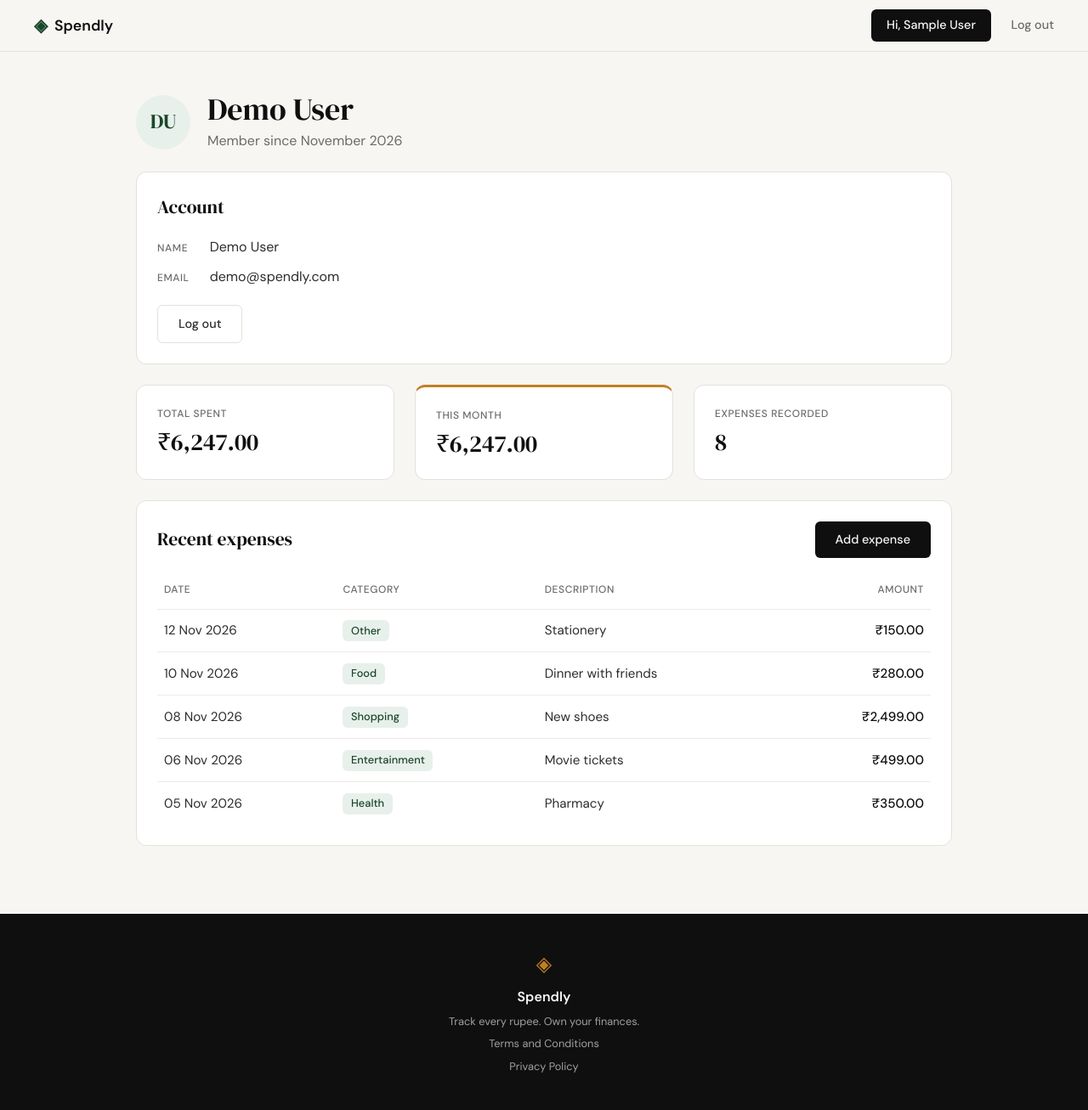
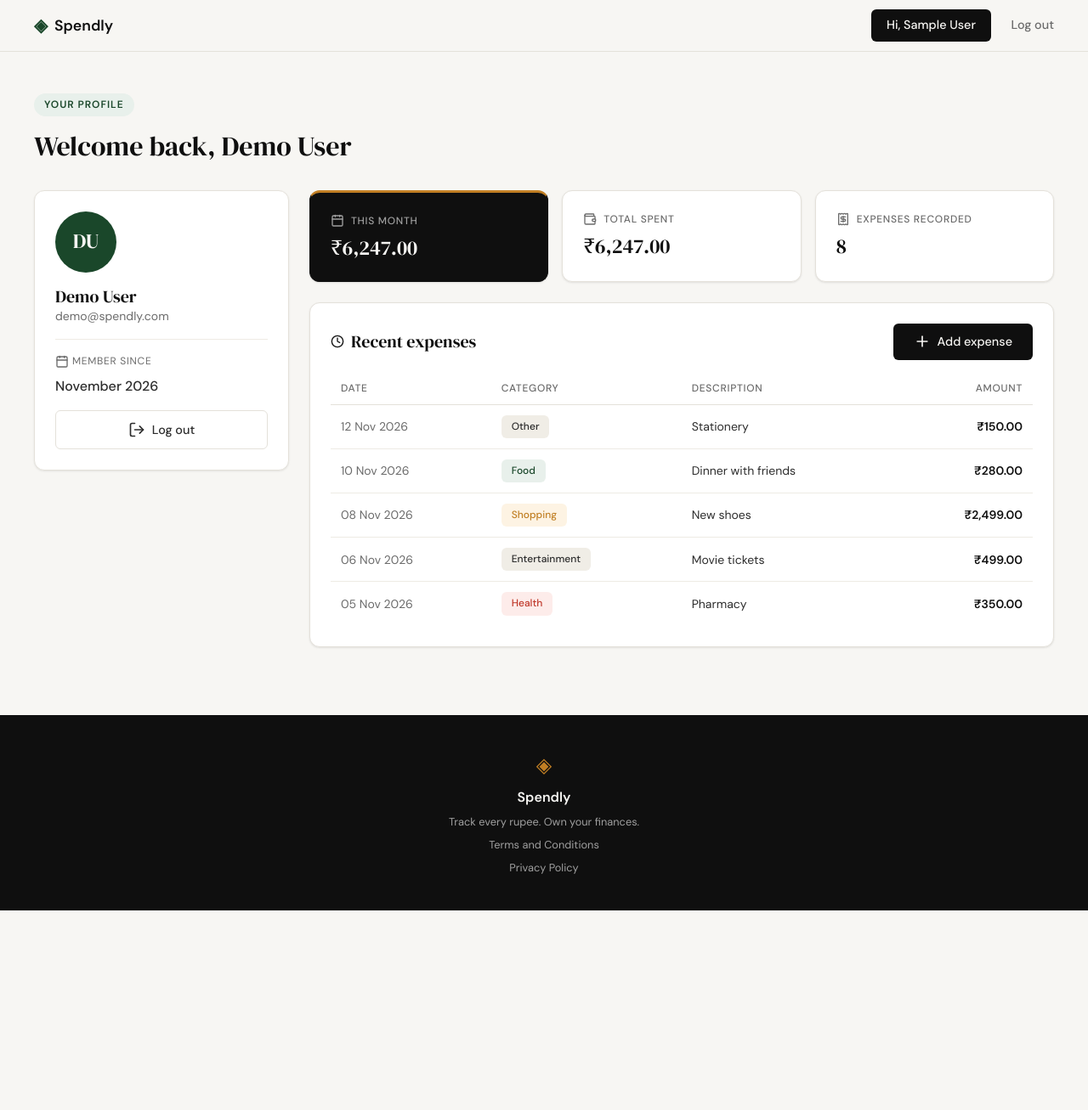
Before and after one commit to Juliusiscoding/Spendly, a Flask app: page /profile in a window 1280 px wide. Shown: the whole page at 85% size. After the commit the page ends 1072 px from the top, so only its background shows below. Run offline with Flask 3, Linux system fonts and the light colour scheme; the visitor is signed in with stand-in values (Sample User, id 1); data comes from the database, SQL or seed files in the repository; some libraries are stand-ins or nearby versions.

Commit message:
add profile page ui

```diff
--- a/static/css/profile.css
+++ b/static/css/profile.css
@@ -1,31 +1,112 @@
 /* ------------------------------------------------------------------ */
-/* Profile page                                                        */
+/* Profile page — every class prefixed pf-                             */
 /* ------------------------------------------------------------------ */
 
-.pf-section { padding: 3rem 1.5rem 5rem; }
+.pf-section {
+    padding: 3rem 2rem 5rem;
+}
 
 .pf-inner {
-    max-width: 960px;
+    max-width: var(--max-width);
     margin: 0 auto;
+}
+
+/* ------------------------------------------------------------------ */
+/* Page header                                                         */
+/* ------------------------------------------------------------------ */
+
+.pf-page-header {
+    margin-bottom: 2rem;
+}
+
+.pf-eyebrow {
+    display: inline-block;
+    background: var(--accent-light);
+    color: var(--accent);
+    font-size: 0.75rem;
+    font-weight: 600;
+    letter-spacing: 0.08em;
+    text-transform: uppercase;
+    padding: 0.25rem 0.75rem;
+    border-radius: 999px;
+    margin-bottom: 1rem;
+}
+
+.pf-title {
+    font-family: var(--font-display);
+    font-size: clamp(1.5rem, 4vw, 2rem);
+    font-weight: 400;
+    line-height: 1.2;
+    color: var(--ink);
+}
+
+/* ------------------------------------------------------------------ */
+/* Layout and surfaces                                                 */
+/* ------------------------------------------------------------------ */
+
+.pf-layout {
+    display: grid;
+    grid-template-columns: 300px 1fr;
+    gap: 1.5rem;
+    align-items: start;
+}
+
+.pf-main {
     display: grid;
     gap: 1.5rem;
+    min-width: 0;
 }
 
-/* Header ------------------------------------------------------------ */
+.pf-card,
+.pf-stat {
+    background: var(--paper-card);
+    border: 1px solid var(--border);
+    border-radius: var(--radius-md);
+    padding: 1.5rem;
+    box-shadow: 0 1px 2px rgba(0, 0, 0, 0.04), 0 1px 3px rgba(0, 0, 0, 0.06);
+}
 
-.pf-header {
-    display: flex;
+/* ------------------------------------------------------------------ */
+/* Icons (Lucide replaces each <i> with <svg class="lucide">)          */
+/* ------------------------------------------------------------------ */
+
+.pf-section svg.lucide {
+    width: 16px;
+    height: 16px;
+    flex-shrink: 0;
+}
+
+.pf-btn-icon,
+.pf-logout {
+    display: inline-flex;
     align-items: center;
-    gap: 1.25rem;
+    justify-content: center;
+    gap: 0.5rem;
+}
+
+.pf-btn-icon svg.lucide,
+.pf-logout svg.lucide {
+    width: 20px;
+    height: 20px;
+}
+
+/* ------------------------------------------------------------------ */
+/* Identity card                                                       */
+/* ------------------------------------------------------------------ */
+
+.pf-identity {
+    position: sticky;
+    top: 88px;
+    display: grid;
+    gap: 1rem;
 }
 
 .pf-avatar {
-    width: 64px;
-    height: 64px;
-    flex-shrink: 0;
+    width: 72px;
+    height: 72px;
     border-radius: 50%;
-    background: var(--accent-light);
-    color: var(--accent);
+    background: var(--accent);
+    color: var(--paper);
     font-family: var(--font-display);
     font-size: 1.5rem;
     display: flex;
@@ -33,157 +114,230 @@
     justify-content: center;
 }
 
-.pf-title {
+.pf-identity-text {
+    min-width: 0;
+}
+
+.pf-name {
     font-family: var(--font-display);
-    font-size: 2.25rem;
+    font-size: 1.25rem;
     font-weight: 400;
-    line-height: 1.1;
+    line-height: 1.2;
     color: var(--ink);
 }
 
-.pf-subtitle { color: var(--ink-muted); margin-top: 0.25rem; }
-
-/* Cards ------------------------------------------------------------- */
-
-.pf-card,
-.pf-stat {
-    background: var(--paper-card);
-    border: 1px solid var(--border);
-    border-radius: var(--radius-md);
-    padding: 1.5rem;
-}
-
-.pf-card-title {
-    font-family: var(--font-display);
-    font-size: 1.35rem;
-    font-weight: 400;
-    color: var(--ink);
+.pf-email {
+    font-size: 0.875rem;
+    color: var(--ink-muted);
+    overflow-wrap: anywhere;
 }
 
 .pf-details {
-    display: grid;
-    grid-template-columns: auto 1fr;
-    gap: 0.6rem 1.5rem;
-    align-items: baseline;
-    margin-top: 1rem;
+    border-top: 1px solid var(--border-soft);
+    padding-top: 1rem;
 }
 
 .pf-details dt {
+    display: inline-flex;
+    align-items: center;
+    gap: 0.25rem;
     font-size: 0.75rem;
-    font-weight: 500;
+    letter-spacing: 0.06em;
     text-transform: uppercase;
-    letter-spacing: 0.05em;
     color: var(--ink-muted);
 }
 
 .pf-details dd {
+    font-weight: 500;
     color: var(--ink-soft);
-    overflow-wrap: anywhere;
 }
 
-.pf-account .btn-ghost { margin-top: 1.25rem; }
+.pf-logout {
+    width: 100%;
+}
 
-/* Summary tiles ----------------------------------------------------- */
+/* ------------------------------------------------------------------ */
+/* Summary tiles                                                       */
+/* ------------------------------------------------------------------ */
 
 .pf-stats {
     display: grid;
     grid-template-columns: repeat(3, 1fr);
-    gap: 1.5rem;
+    gap: 1rem;
 }
 
-.pf-stat--month { border-top: 3px solid var(--accent-2); }
+.pf-stat {
+    display: flex;
+    flex-direction: column;
+    gap: 0.5rem;
+}
 
 .pf-stat-label {
-    display: block;
+    display: inline-flex;
+    align-items: center;
+    gap: 0.5rem;
     font-size: 0.75rem;
     font-weight: 500;
+    letter-spacing: 0.06em;
     text-transform: uppercase;
-    letter-spacing: 0.05em;
     color: var(--ink-muted);
 }
 
 .pf-stat-value {
-    display: block;
-    margin-top: 0.4rem;
     font-family: var(--font-display);
-    font-size: 1.75rem;
+    font-size: 1.5rem;
     line-height: 1.2;
     color: var(--ink);
     font-variant-numeric: tabular-nums;
 }
 
-/* Recent expenses --------------------------------------------------- */
+.pf-stat--feature {
+    background: var(--ink);
+    border-color: var(--ink);
+    border-top: 3px solid var(--accent-2);
+}
+
+.pf-stat--feature .pf-stat-label { color: var(--ink-faint); }
+.pf-stat--feature .pf-stat-value { color: var(--paper); }
+
+/* ------------------------------------------------------------------ */
+/* Recent expenses                                                     */
+/* ------------------------------------------------------------------ */
 
 .pf-recent-header {
     display: flex;
+    flex-wrap: wrap;
+    align-items: center;
     justify-content: space-between;
+    gap: 0.75rem;
+    margin-bottom: 1rem;
+}
+
+.pf-card-title {
+    display: inline-flex;
     align-items: center;
-    gap: 1rem;
-    margin-bottom: 1rem;
+    gap: 0.5rem;
+    font-family: var(--font-display);
+    font-size: 1.25rem;
+    font-weight: 400;
+    color: var(--ink);
 }
 
 .pf-table {
     width: 100%;
     border-collapse: collapse;
-    font-size: 0.95rem;
-}
-
-.pf-table th,
-.pf-table td {
-    padding: 0.75rem 0.5rem;
-    border-bottom: 1px solid var(--border-soft);
-    text-align: left;
+    font-size: 0.875rem;
 }
 
 .pf-table th {
+    text-align: left;
     font-size: 0.75rem;
     font-weight: 500;
+    letter-spacing: 0.06em;
     text-transform: uppercase;
-    letter-spacing: 0.05em;
     color: var(--ink-muted);
+    padding: 0.5rem 0.75rem;
+    border-bottom: 1px solid var(--border);
 }
 
-.pf-table td { color: var(--ink-soft); }
+.pf-table td {
+    padding: 0.75rem;
+    border-bottom: 1px solid var(--border-soft);
+    color: var(--ink-soft);
+}
 
 .pf-table tbody tr:last-child td { border-bottom: none; }
+.pf-table tbody tr:hover { background: var(--paper); }
+
+.pf-table .pf-date {
+    color: var(--ink-muted);
+    white-space: nowrap;
+}
 
 .pf-table .pf-amount {
     text-align: right;
+    white-space: nowrap;
     font-variant-numeric: tabular-nums;
+}
+
+.pf-table td.pf-amount {
+    font-weight: 600;
+    color: var(--ink);
+}
+
+/* ------------------------------------------------------------------ */
+/* Category pills                                                      */
+/* ------------------------------------------------------------------ */
+
+.pf-pill {
+    display: inline-block;
+    border-radius: var(--radius-sm);
+    font-size: 0.75rem;
+    font-weight: 500;
+    padding: 0.25rem 0.75rem;
     white-space: nowrap;
 }
 
-.pf-table td.pf-amount { color: var(--ink); font-weight: 500; }
+.pf-pill--green   { background: var(--accent-light);   color: var(--accent); }
+.pf-pill--amber   { background: var(--accent-2-light); color: var(--accent-2); }
+.pf-pill--red     { background: var(--danger-light);   color: var(--danger); }
+.pf-pill--neutral { background: var(--paper-warm);     color: var(--ink-soft); }
 
-.pf-pill {
-    display: inline-block;
-    padding: 0.15rem 0.6rem;
-    border-radius: var(--radius-sm);
-    background: var(--accent-light);
-    color: var(--accent);
-    font-size: 0.8rem;
-    font-weight: 500;
+/* ------------------------------------------------------------------ */
+/* Empty state                                                         */
+/* ------------------------------------------------------------------ */
+
+.pf-empty {
+    display: grid;
+    justify-items: center;
+    gap: 0.5rem;
+    text-align: center;
+    padding: 2.5rem 1.5rem;
+    border: 1px dashed var(--border);
+    border-radius: var(--radius-md);
 }
 
-.pf-empty {
-    text-align: center;
-    color: var(--ink-muted);
-    padding: 2rem 0;
+.pf-empty > svg.lucide {
+    width: 32px;
+    height: 32px;
+    color: var(--ink-faint);
 }
 
-.pf-empty .btn-primary { margin-top: 1rem; }
+.pf-empty-title {
+    font-family: var(--font-display);
+    font-size: 1.25rem;
+    color: var(--ink);
+}
 
-/* Responsive -------------------------------------------------------- */
+.pf-empty-text {
+    font-size: 0.875rem;
+    color: var(--ink-muted);
+    margin-bottom: 1rem;
+}
 
-@media (max-width: 700px) {
-    .pf-stats { grid-template-columns: 1fr; }
+/* ------------------------------------------------------------------ */
+/* Responsive                                                          */
+/* ------------------------------------------------------------------ */
 
-    .pf-header {
-        flex-direction: column;
-        align-items: flex-start;
+@media (max-width: 900px) {
+    .pf-layout { grid-template-columns: 1fr; }
+
+    .pf-identity {
+        position: static;
+        grid-template-columns: auto 1fr;
+        align-items: center;
     }
 
+    .pf-details,
+    .pf-logout { grid-column: 1 / -1; }
+}
+
+@media (max-width: 768px) {
     .pf-table-wrap { overflow-x: auto; }
+    .pf-col-desc { display: none; }
+}
 
-    .pf-recent-header { flex-wrap: wrap; }
+@media (max-width: 600px) {
+    .pf-section { padding: 2rem 1rem 4rem; }
+    .pf-stats { grid-template-columns: 1fr; }
 }
--- a/templates/profile.html
+++ b/templates/profile.html
@@ -7,48 +7,56 @@
 {% endblock %}
 
 {% block content %}
+{% set tones = {"Food": "green", "Bills": "amber", "Shopping": "amber", "Health": "red"} %}
 <section class="pf-section">
     <div class="pf-inner">
 
-        <header class="pf-header">
-            <div class="pf-avatar" aria-hidden="true">{{ initials }}</div>
-            <div>
-                <h1 class="pf-title">{{ user.name }}</h1>
-                <p class="pf-subtitle">Member since {{ member_since }}</p>
-            </div>
+        <header class="pf-page-header">
+            <span class="pf-eyebrow">Your profile</span>
+            <h1 class="pf-title">Welcome back, {{ user.name }}</h1>
         </header>
 
-        <div class="pf-card pf-account">
-            <h2 class="pf-card-title">Account</h2>
+        <div class="pf-layout">
+
+            <aside class="pf-card pf-identity">
+                <div class="pf-avatar" aria-hidden="true">{{ initials }}</div>
+                <div class="pf-identity-text">
+                    <h2 class="pf-name">{{ user.name }}</h2>
+                    <p class="pf-email">{{ user.email }}</p>
+                </div>
                 <dl class="pf-details">
-                <dt>Name</dt>
-                <dd>{{ user.name }}</dd>
-                <dt>Email</dt>
-                <dd>{{ user.email }}</dd>
+                    <dt><i data-lucide="calendar" aria-hidden="true"></i>Member since</dt>
+                    <dd>{{ member_since }}</dd>
                 </dl>
-            <a href="{{ url_for('logout') }}" class="btn-ghost">Log out</a>
-        </div>
+                <a href="{{ url_for('logout') }}" class="btn-ghost pf-logout">
+                    <i data-lucide="log-out" aria-hidden="true"></i>Log out
+                </a>
+            </aside>
+
+            <div class="pf-main">
 
                 <div class="pf-stats">
-            <div class="pf-stat">
-                <span class="pf-stat-label">Total spent</span>
-                <span class="pf-stat-value">{{ total_spent | inr }}</span>
-            </div>
-            <div class="pf-stat pf-stat--month">
-                <span class="pf-stat-label">This month</span>
+                    <div class="pf-stat pf-stat--feature">
+                        <span class="pf-stat-label"><i data-lucide="calendar" aria-hidden="true"></i>This month</span>
                         <span class="pf-stat-value">{{ month_spent | inr }}</span>
                     </div>
                     <div class="pf-stat">
-                <span class="pf-stat-label">Expenses recorded</span>
+                        <span class="pf-stat-label"><i data-lucide="wallet" aria-hidden="true"></i>Total spent</span>
+                        <span class="pf-stat-value">{{ total_spent | inr }}</span>
+                    </div>
+                    <div class="pf-stat">
+                        <span class="pf-stat-label"><i data-lucide="receipt" aria-hidden="true"></i>Expenses recorded</span>
                         <span class="pf-stat-value">{{ expense_count }}</span>
                     </div>
                 </div>
 
                 <div class="pf-card pf-recent">
                     <div class="pf-recent-header">
-                <h2 class="pf-card-title">Recent expenses</h2>
-                {% if expense_count %}
-                <a href="{{ url_for('add_expense') }}" class="btn-primary">Add expense</a>
+                        <h2 class="pf-card-title"><i data-lucide="clock" aria-hidden="true"></i>Recent expenses</h2>
+                        {% if recent_expenses %}
+                        <a href="{{ url_for('add_expense') }}" class="btn-primary pf-btn-icon">
+                            <i data-lucide="plus" aria-hidden="true"></i>Add expense
+                        </a>
                         {% endif %}
                     </div>
 
@@ -59,16 +67,16 @@
                                 <tr>
                                     <th>Date</th>
                                     <th>Category</th>
-                            <th>Description</th>
+                                    <th class="pf-col-desc">Description</th>
                                     <th class="pf-amount">Amount</th>
                                 </tr>
                             </thead>
                             <tbody>
                                 {% for expense in recent_expenses %}
                                 <tr>
-                            <td>{{ expense.display_date }}</td>
-                            <td><span class="pf-pill">{{ expense.category }}</span></td>
-                            <td>{{ expense.description or "—" }}</td>
+                                    <td class="pf-date">{{ expense.display_date }}</td>
+                                    <td><span class="pf-pill pf-pill--{{ tones.get(expense.category, 'neutral') }}">{{ expense.category }}</span></td>
+                                    <td class="pf-col-desc">{{ expense.description or "—" }}</td>
                                     <td class="pf-amount">{{ expense.amount | inr }}</td>
                                 </tr>
                                 {% endfor %}
@@ -77,12 +85,30 @@
                     </div>
                     {% else %}
                     <div class="pf-empty">
-                <p>No expenses yet.</p>
-                <a href="{{ url_for('add_expense') }}" class="btn-primary">Add your first expense</a>
+                        <i data-lucide="receipt" aria-hidden="true"></i>
+                        <p class="pf-empty-title">No expenses yet.</p>
+                        <p class="pf-empty-text">Start tracking where your rupees go.</p>
+                        <a href="{{ url_for('add_expense') }}" class="btn-primary pf-btn-icon">
+                            <i data-lucide="plus" aria-hidden="true"></i>Add your first expense
+                        </a>
                     </div>
                     {% endif %}
                 </div>
 
             </div>
+        </div>
+
+    </div>
 </section>
 {% endblock %}
+
+{% block scripts %}
+<script src="https://unpkg.com/lucide@1.81.0/dist/umd/lucide.min.js"></script>
+<script>
+    (function () {
+        if (window.lucide) {
+            lucide.createIcons();
+        }
+    })();
+</script>
+{% endblock %}
```
Also changed, not shown: tests/test_profile.py (+101 -45 lines), .claude/skills/frontend-design/SKILLS.md (added), .claude/specs/04-profile-page.md. Lines whose indentation alone changed are shown as unchanged.
